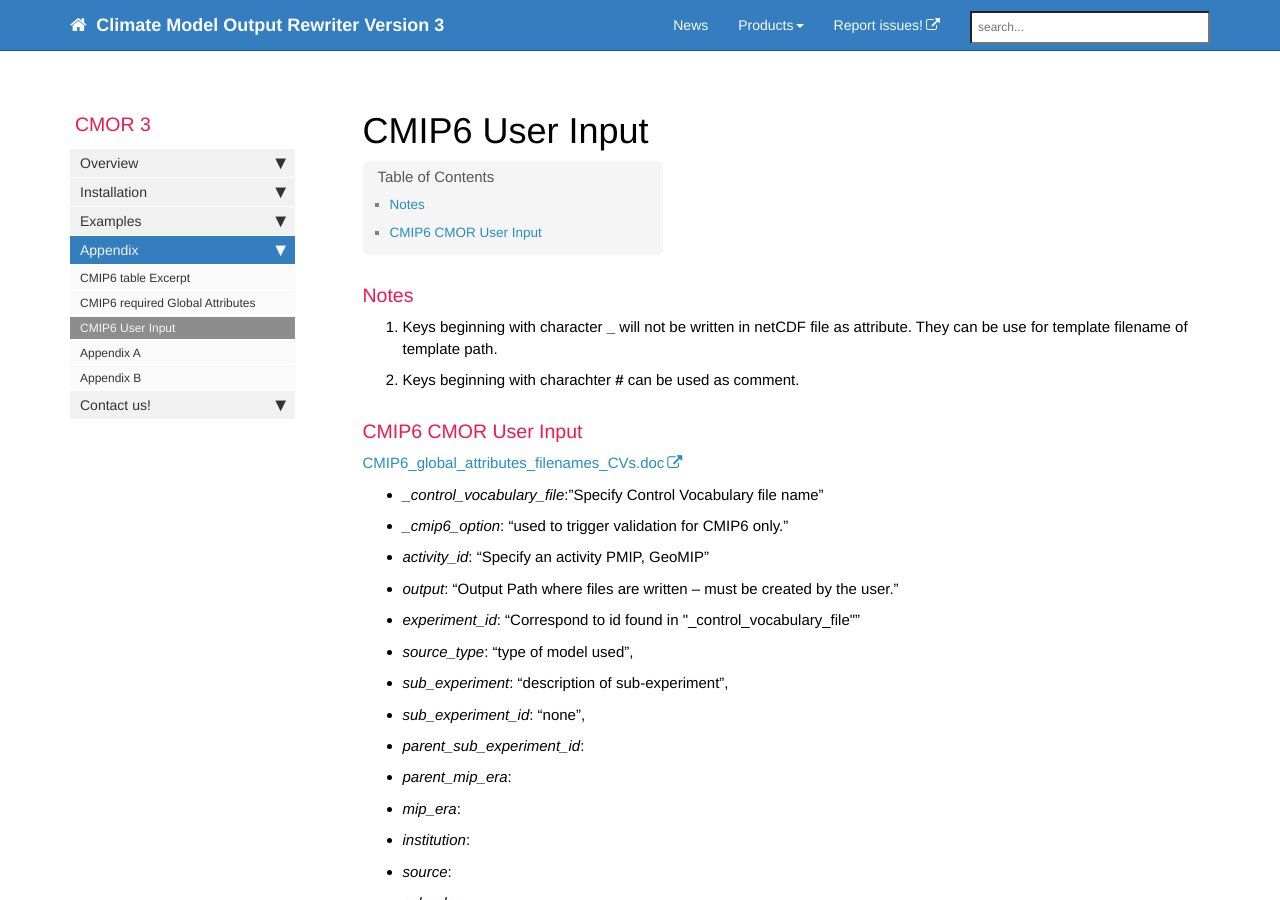
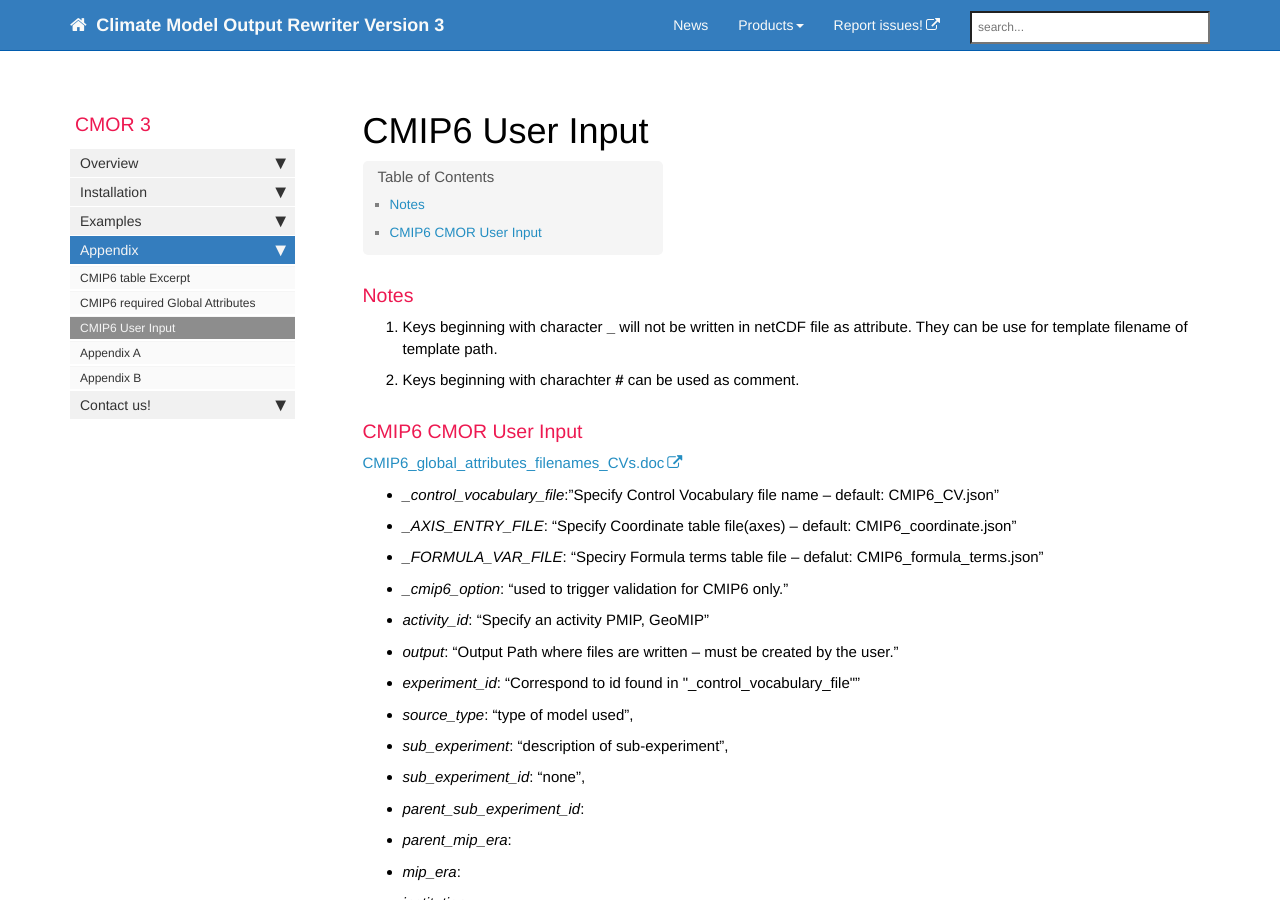
Before and after one commit to mauzey1/cmor3_documentation, a Jekyll site: the page built from mydoc/mydoc_cmip6_user_input.md, in a window 1280 px wide and 900 px high. Built offline with Jekyll 4.4.1, drawn with Linux system fonts in a browser that asks for light colours; nearby versions of some CDN libraries; comment, search, counter and statistics services are not loaded.

Commit message:
add user_input documentation

```diff
--- a/mydoc/mydoc_cmip6_user_input.md
+++ b/mydoc/mydoc_cmip6_user_input.md
@@ -15,7 +15,11 @@ permalink: /mydoc_cmip6_user_input/
 
 [CMIP6_global_attributes_filenames_CVs.doc](https://docs.google.com/document/d/1h0r8RZr_f3-8egBMMh7aqLwy3snpD6_MrDz1q8n5XUk)
 
-* *_control_vocabulary_file*:"Specify Control Vocabulary file name"
+* *_control_vocabulary_file*:"Specify Control Vocabulary file name -- default: CMIP6_CV.json"
+
+* *_AXIS_ENTRY_FILE*:        "Specify Coordinate table file(axes) -- default: CMIP6_coordinate.json"
+
+* *_FORMULA_VAR_FILE*:       "Speciry Formula terms table file -- defalut: CMIP6_formula_terms.json"
 
 * *_cmip6_option*:           "used to trigger validation for CMIP6 only."
 
```
